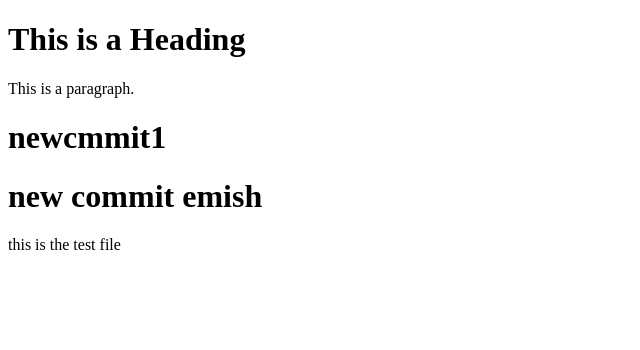
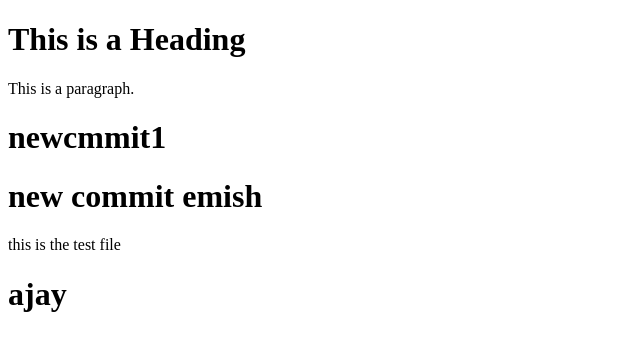
Before and after one commit to emishperraj/nextcloud, a plain HTML site: page index.html in a window 1280 px wide. Shown: the whole page, without its empty margins (0-640 px from the left). Drawn offline with Linux system fonts and the light colour scheme.

Commit message:
i just change the code ajay word

```diff
--- a/index.html
+++ b/index.html
@@ -15,5 +15,9 @@
 
 <p>this is  the test file</p>
 
+
+
+<h1> ajay</h1>
+
 </body>
 </html>
```
